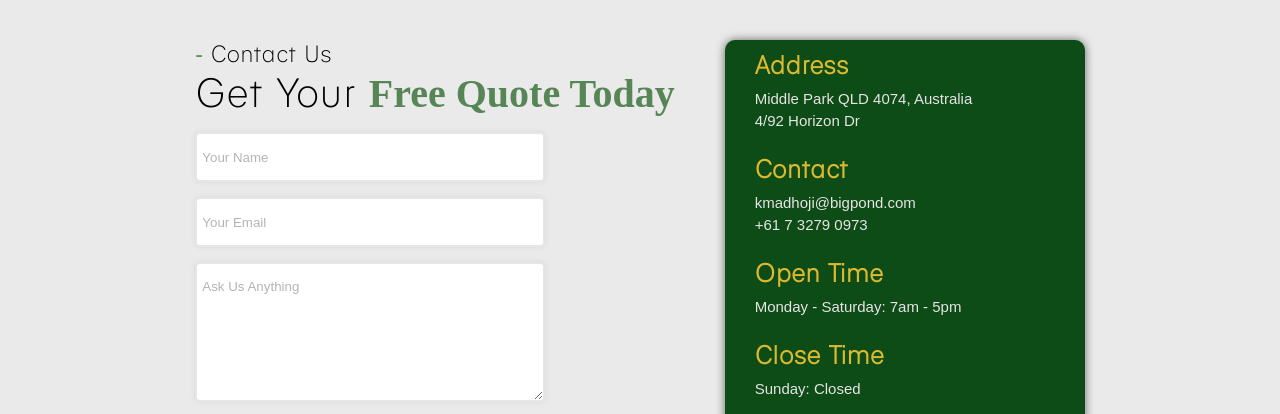
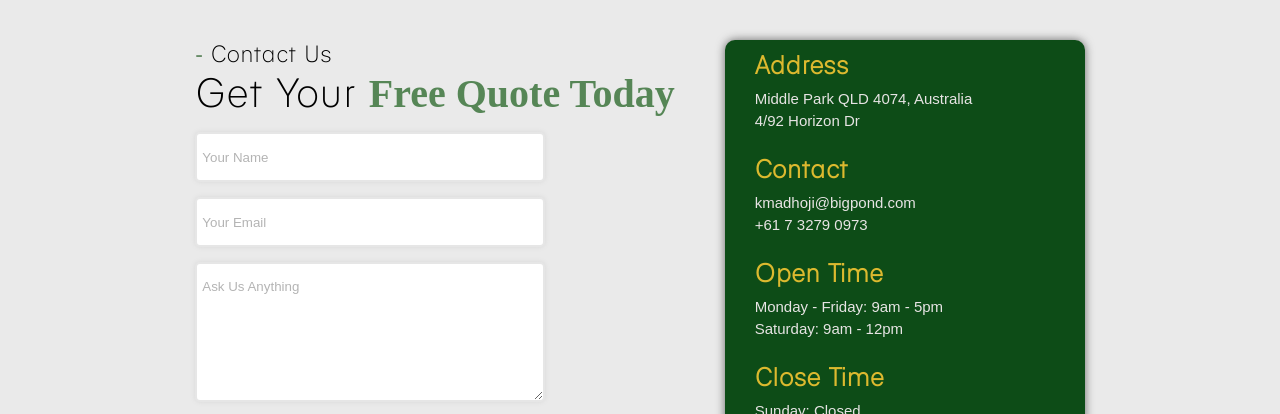
Before and after one commit to prashna08/Bebeautiful, a plain HTML site: page index.html in a window 1280 px wide. Shown: the part 4190-4604 px from the top of the page. Drawn offline with Linux system fonts and the light colour scheme; a web font is replaced by a local one.

Commit message:
Add files via upload

```diff
--- a/index.html
+++ b/index.html
@@ -334,7 +334,8 @@
             </div>
             <div class="detail">
                 <p class="title">Open Time</p>
-                <p class="info">Monday - Saturday:  7am - 5pm</p>
+                <p class="info">Monday - Friday:  9am - 5pm</p>
+                <p class="info">Saturday:  9am - 12pm</p>
             </div>
             <div class="detail">
                 <p class="title">Close Time</p>
```
